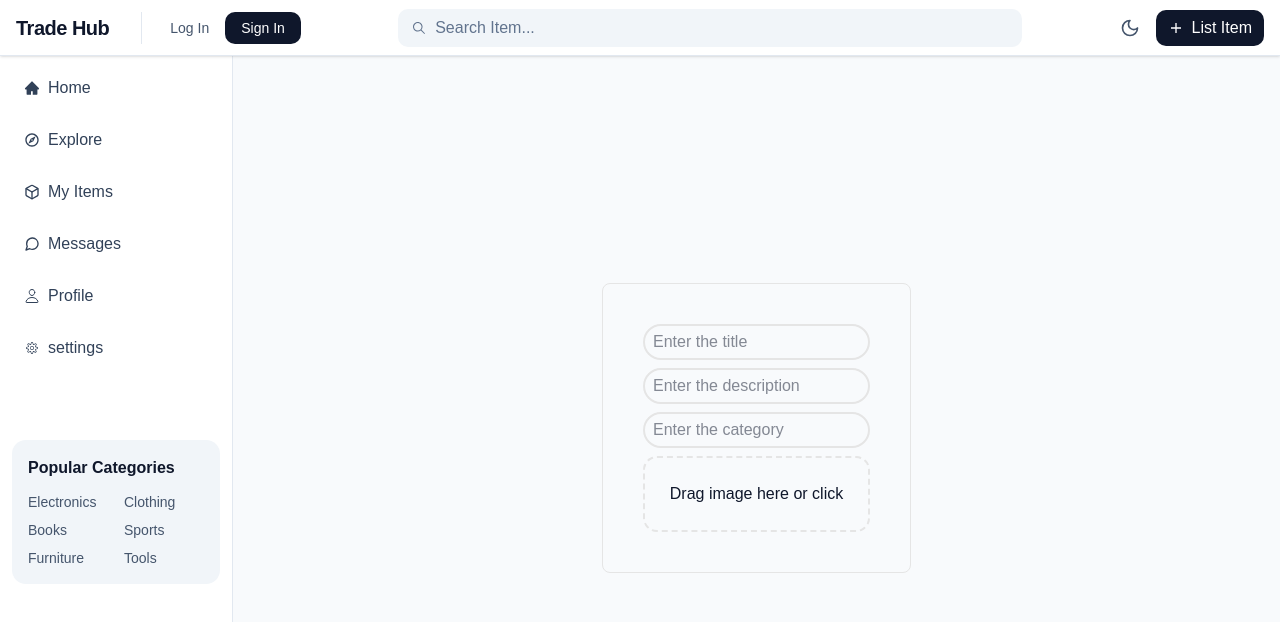
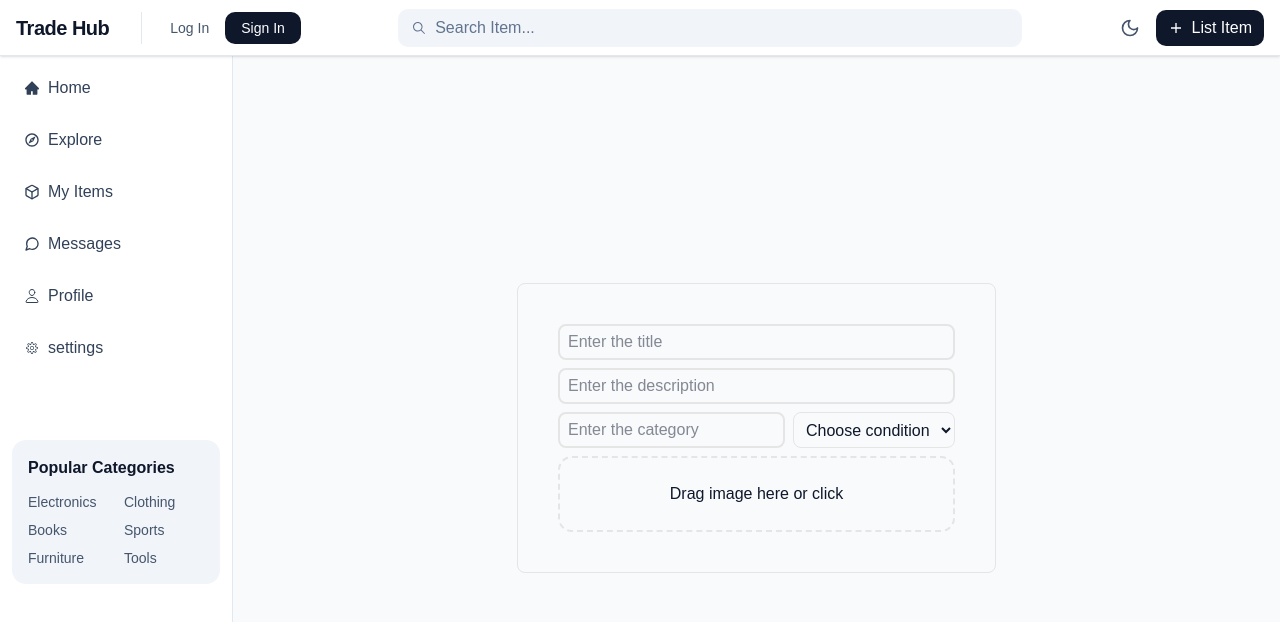
Before and after one commit to ammarmohammed6783-del/Swapify, a React (Vite) app: page /addItem in a window 1280 px wide. Shown: the top 622 px of the page. Built offline with nearby package versions, Linux system fonts and the light colour scheme.

Commit message:
updated it's content

```diff
--- a/src/pages/AddItem.tsx
+++ b/src/pages/AddItem.tsx
@@ -29,20 +29,31 @@ function AddItem() {
                 <input
                     type="text"
                     placeholder="Enter the title"
-                    className="rounded-2xl border-2 px-2 py-1"
+                    className="rounded-md border-2 px-2 py-1"
                 />
 
                 <input
                     type="text"
                     placeholder="Enter the description"
-                    className="rounded-2xl border-2 px-2 py-1"
+                    className="rounded-md border-2 px-2 py-1"
                 />
 
-                <input
-                    type="text"
-                    placeholder="Enter the category"
-                    className="rounded-2xl border-2 px-2 py-1"
-                />
+                <div className="flex gap-2">
+                    <input
+                        type="text"
+                        placeholder="Enter the category"
+                        className="rounded-md border-2 px-2 py-1"
+                    />
+                    <select className="border rounded-md px-2 py-1">
+                        <option value="">Choose condition</option>
+                        <option value="new">New</option>
+                        <option value="like-new">Like New</option>
+                        <option value="good">Good</option>
+                        <option value="fair">Fair</option>
+                        <option value="used">Used</option>
+                        <option value="old">Old</option>
+                    </select>
+                </div>
 
                 <div
                     onDrop={handleDrop}
```
